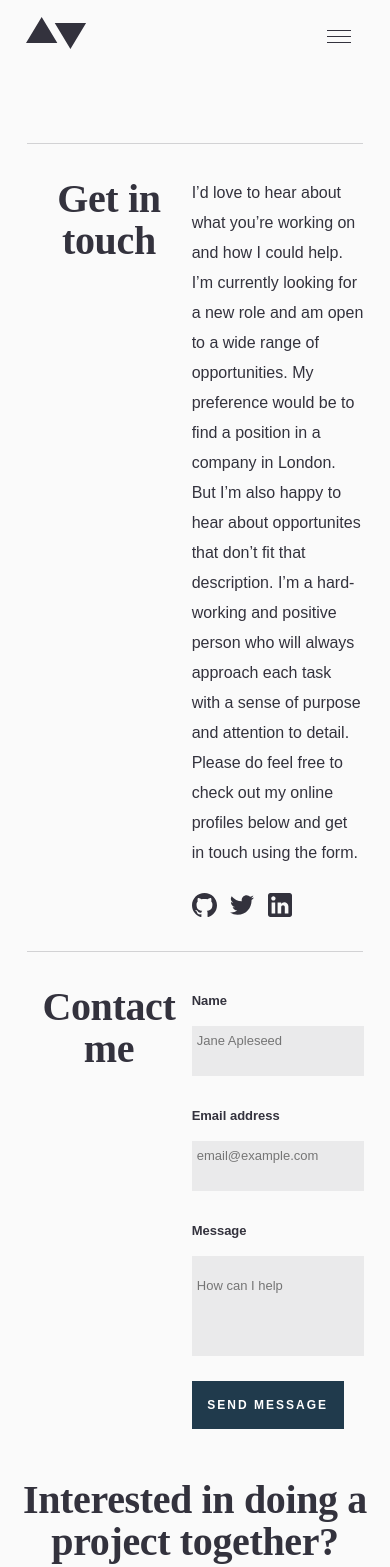
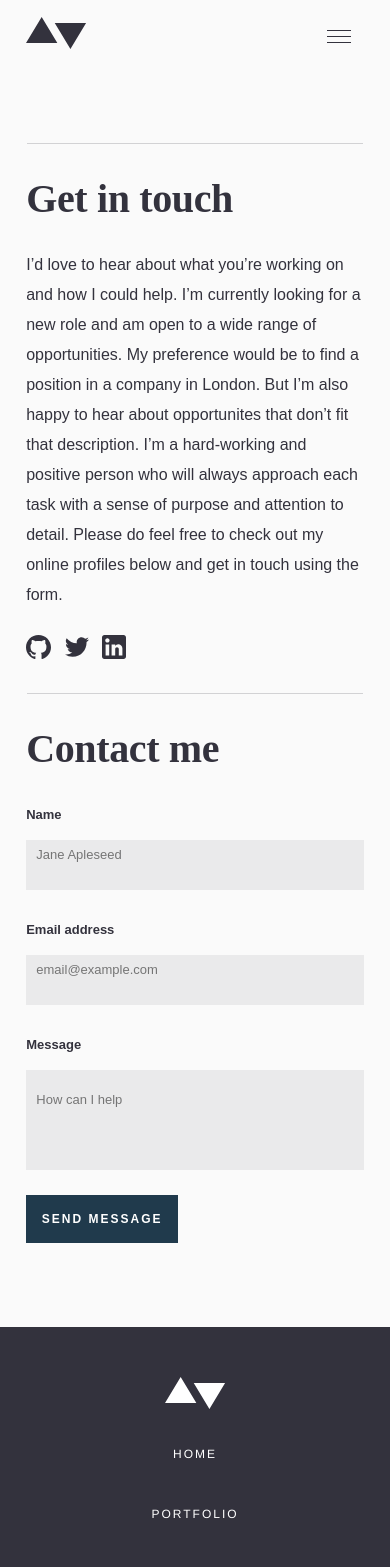
Before and after one commit to lukasviliams/portfolio, a Vue app: page /contact in a window 390 px wide. Shown: the top 1567 px of the page. Built offline with nearby package versions, Linux system fonts and the light colour scheme.

Commit message:
contact page tablet design

```diff
--- a/src/components/Contact-content.vue
+++ b/src/components/Contact-content.vue
@@ -114,4 +114,16 @@ export default {
   height: 1px;
   background-color: rgba(51,50,61, .2);
 }
+@media only screen and (max-width: 768px) {
+  .content_container {
+    flex-direction: column;
+  }
+  .content_container-header {
+    width: 100%;
+    margin-bottom: 3rem;
+}
+.content_container-bodytext {
+    width: 100%;
+}
+}
 </style>
--- a/src/components/Contact-form.vue
+++ b/src/components/Contact-form.vue
@@ -53,6 +53,9 @@ export default {
 </script>
 
 <style scoped>
+.contact_form_parrent {
+  margin-bottom: 10vh;
+}
 .content_container {
   margin: 0 8vw 6vh 8vw;
   display: flex;
@@ -120,4 +123,16 @@ label {
   width: 15.2rem;
   justify-content: center;
 }
+@media only screen and (max-width:768px) {
+  .content_container {
+    flex-direction: column;
+  }
+  .content_container-header{
+  width: 100%;
+  margin-bottom: 3rem;
+}
+.content_container-content {
+  width: 100%;
+}
+}
 </style>
--- a/src/views/Contact.vue
+++ b/src/views/Contact.vue
@@ -2,7 +2,6 @@
   <div class="contact_page">
     <contact-content />
     <contact-form />
-    <footer-contact />
     <footer-component />
   </div>
 </template>
@@ -11,9 +10,8 @@
 import ContactContent from '../components/Contact-content.vue'
 import ContactForm from '../components/Contact-form.vue'
 import FooterComponent from '../components/Footer-component.vue'
-import FooterContact from '../components/Footer-contact.vue'
 export default {
-  components: { FooterComponent, FooterContact, ContactContent, ContactForm },
+  components: { FooterComponent, ContactContent, ContactForm },
 
 }
 </script>
```
